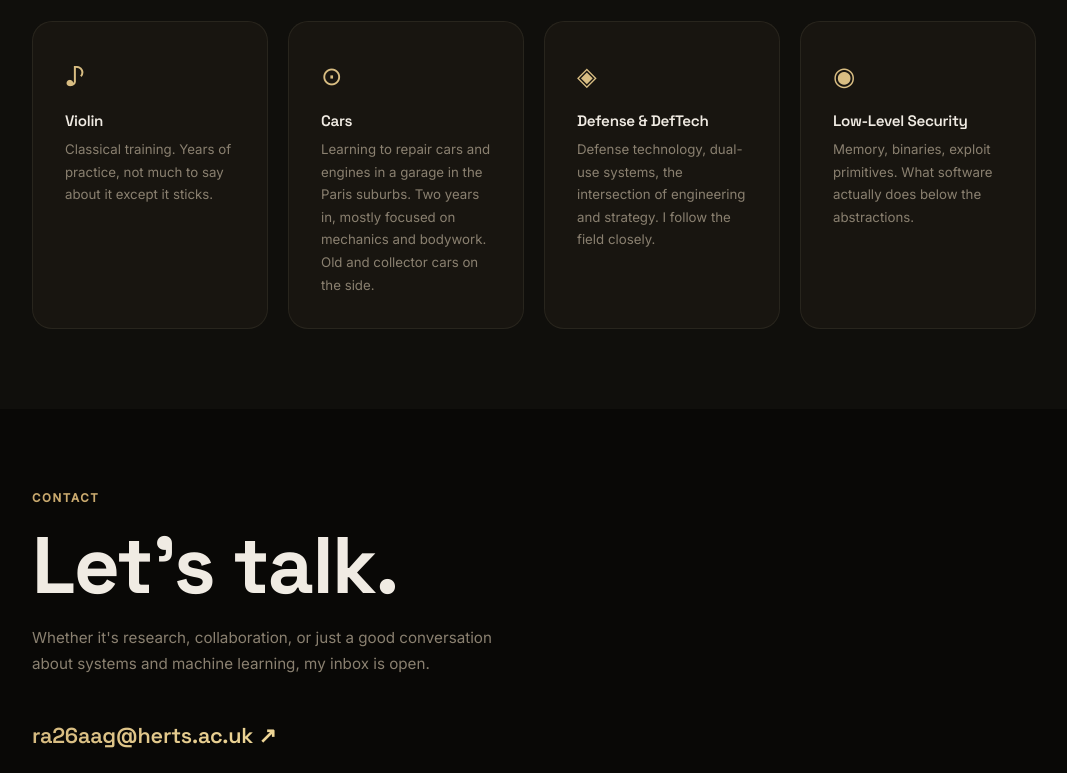
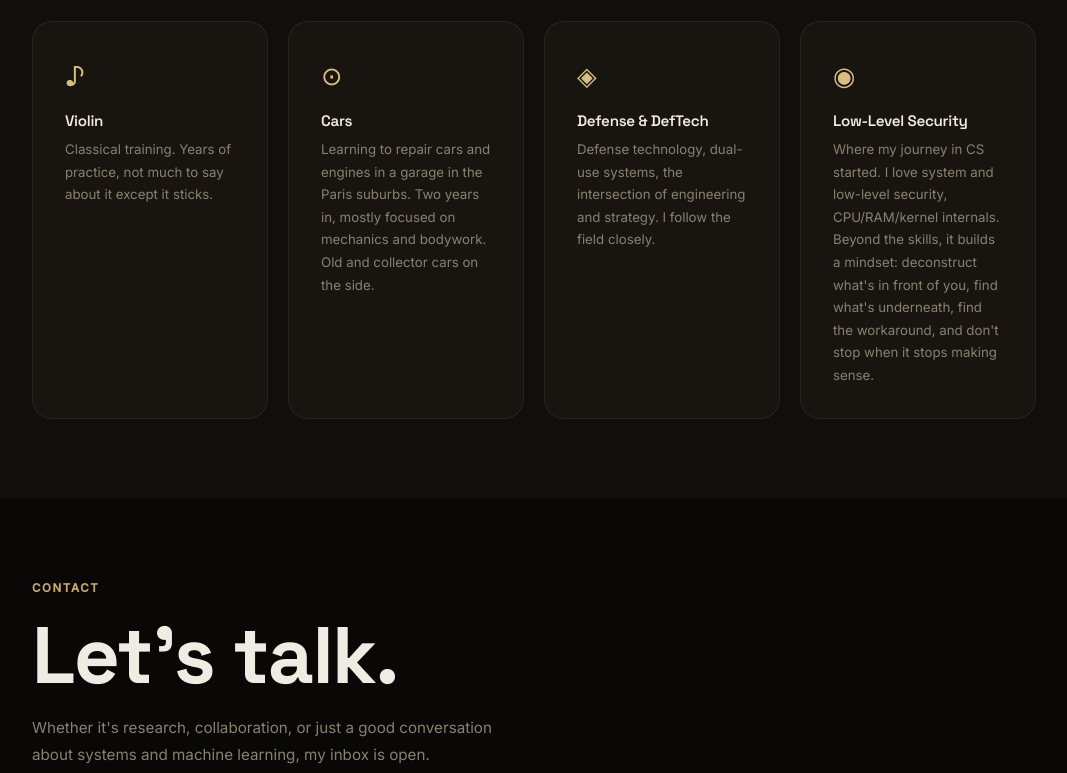
Before and after one commit to sirineamrane/sirineamrane.github.io, a plain HTML site: page index.html in a window 1280 px wide. Shown: the part 3700-4473 px from the top of the page, without its empty margins (106-1173 px from the left). Drawn offline with Linux system fonts and the light colour scheme.

Commit message:
Rewrite low-level security hobby description
Co-Authored-By: Claude Sonnet 4.6 <noreply@anthropic.com>

```diff
--- a/index.html
+++ b/index.html
@@ -270,7 +270,7 @@
         <div class="hobby-card reveal">
           <div class="hobby-icon">◉</div>
           <h3 class="hobby-title">Low-Level Security</h3>
-          <p class="hobby-desc">Memory, binaries, exploit primitives. What software actually does below the abstractions.</p>
+          <p class="hobby-desc">Where my journey in CS started. I love system and low-level security, CPU/RAM/kernel internals. Beyond the skills, it builds a mindset: deconstruct what's in front of you, find what's underneath, find the workaround, and don't stop when it stops making sense.</p>
         </div>
 
       </div>
```
